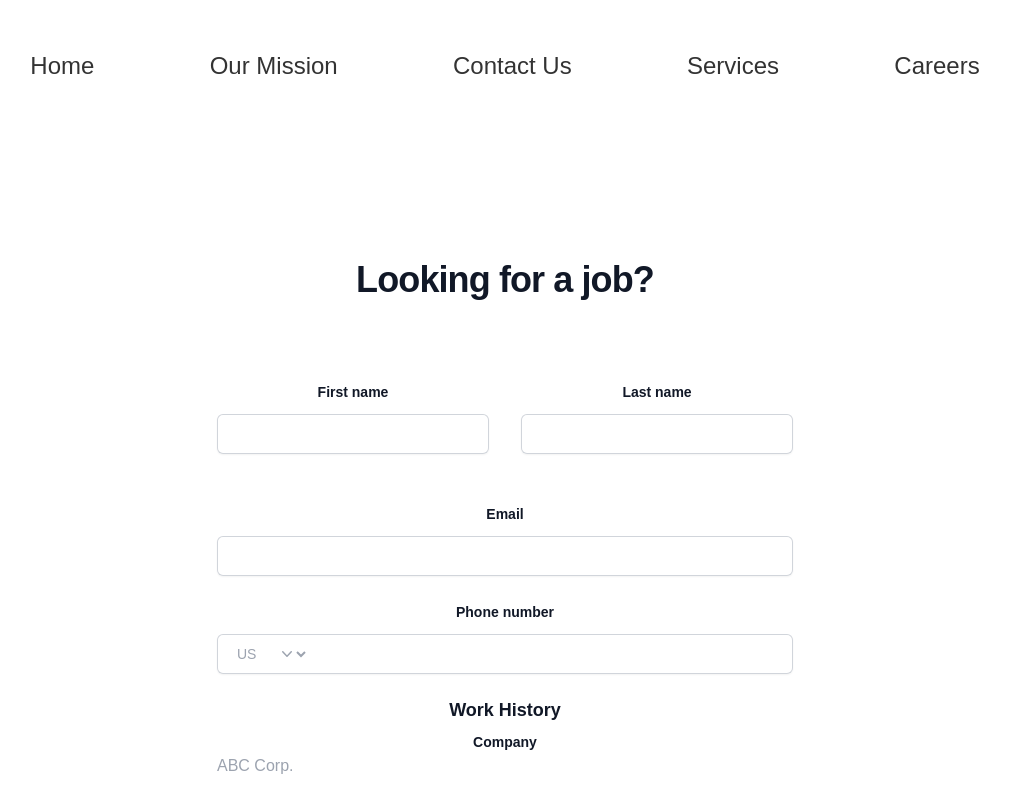
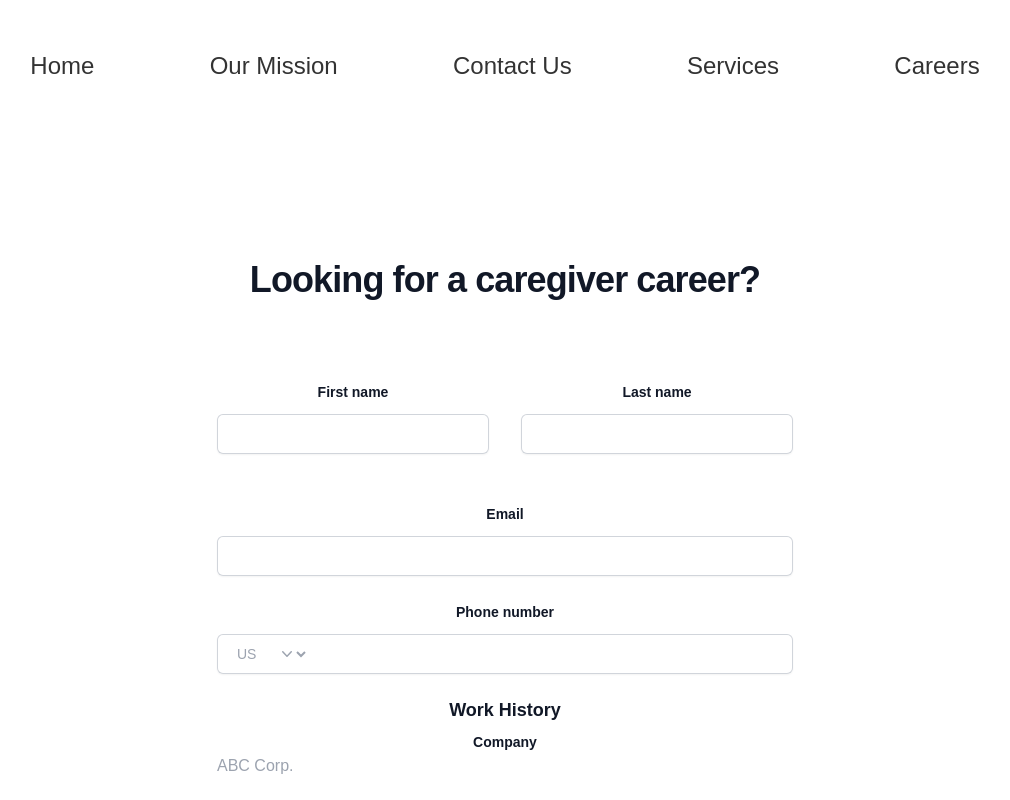
Before and after one commit to lee14k/pinecrest, a React (Vite) app: page /Careers in a window 1280 px wide. Shown: the top 800 px of the page, without its empty margins (135-1145 px from the left). Built offline with nearby package versions, Linux system fonts and the light colour scheme.

Commit message:
verbiage on caregiver career

```diff
--- a/src/components/Employmentform.jsx
+++ b/src/components/Employmentform.jsx
@@ -41,7 +41,7 @@ export default function Employmentform() {
       </div>
       <div className="mx-auto max-w-2xl text-center">
         <h2 className="text-3xl font-bold tracking-tight text-gray-900 sm:text-4xl">
-          Looking for a job?
+          Looking for a caregiver career?
         </h2>
       </div>
       <form
```
